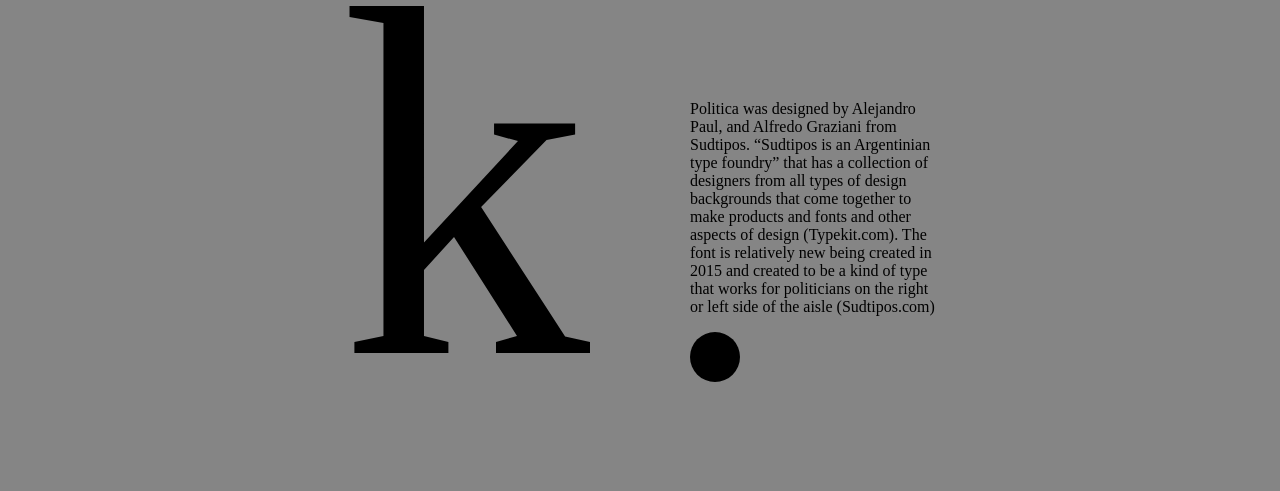
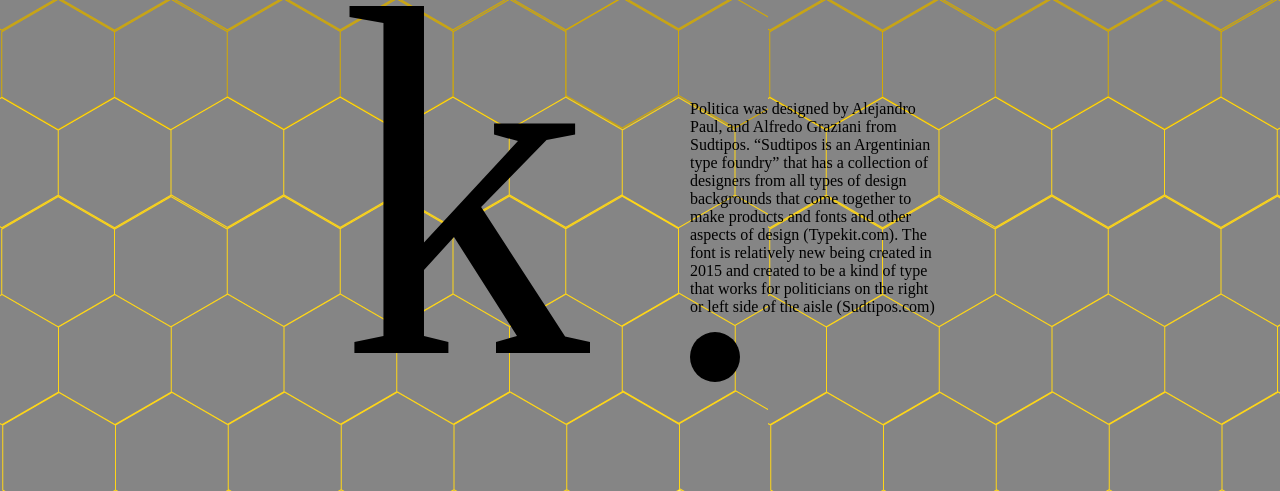
Before and after one commit to caitbrooks/caitbrooks.github.io, a plain HTML site: page Project_1/index.html in a window 1280 px wide. Shown: the part 199-690 px from the top of the page. Drawn offline with nearby package versions, Linux system fonts and the light colour scheme; a web font is replaced by a local one.

Commit message:
project 1
background image fix

```diff
--- a/Project_1/Assets/styles.css
+++ b/Project_1/Assets/styles.css
@@ -12,8 +12,8 @@ font-weight: 600;
     margin-left: auto;
     margin-right: auto;
      background-color : #858585;
-/*    background-image: url(background_p1.jpg);*/
-     background-repeat: no-repeat;
+   background-image: url("project1_background.gif");
+     background-repeat:repeat-x;
 
 }
 
--- a/Project_1/index.html
+++ b/Project_1/index.html
@@ -24,7 +24,7 @@
                     <div class="cycle-slideshow analysis" data-cycle-timeout="0" data-cycle-next="#button">
 
                                         <img src="images/empty-analysis.png" width="349" height="449" alt="an empty .png place holder file" class="cycle-slide" />
-                    <img src="images/analysis.png" width="349" height="449" alt="typographic analysis of the Helvetica S" class="cycle-slide" />
+                    <img src="images/letter-analysis1.png" width="349" height="449" alt="typographic analysis of the Helvetica S" class="cycle-slide" />
 
 
 
```
Also changed, not shown: Project_1/Assets/project1_background.gif (added), Project_1/images/letter-analysis.png (added), Project_1/images/letter-analysis1.png (added), Project_1/images/project1_background.jpg (added), 4 other files.
